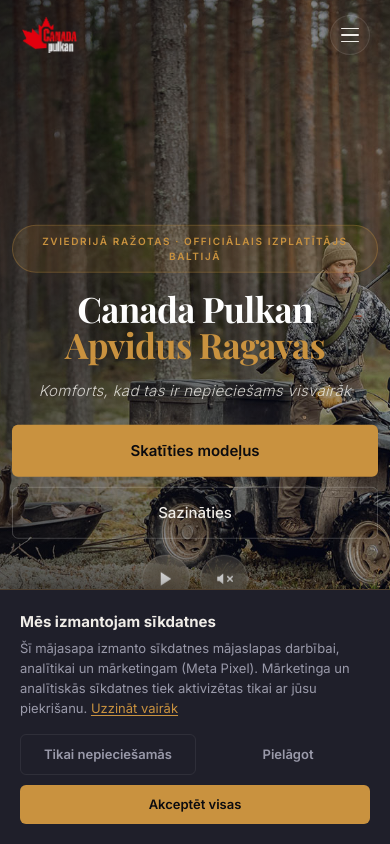
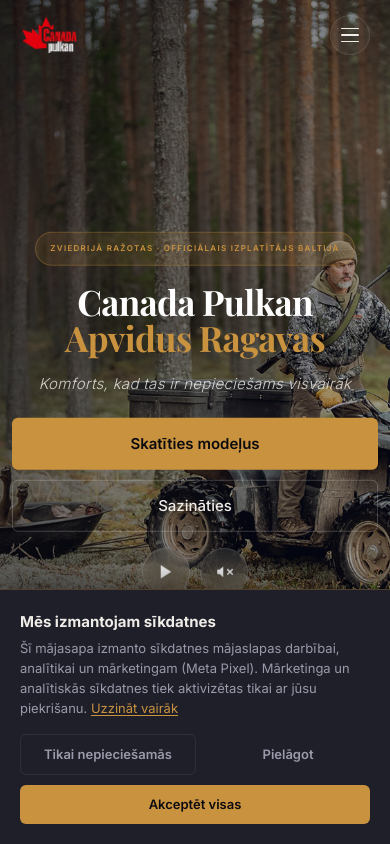
Before and after one commit to bighughub-lgtm/canadasleigh3, a React (Vite) app: page / in a window 390 px wide. Shown: the top 844 px of the page. Built offline with nearby package versions, Linux system fonts and the light colour scheme.

Commit message:
hero updates

```diff
--- a/src/components/Hero.css
+++ b/src/components/Hero.css
@@ -203,8 +203,10 @@
 
   .hero-label {
     max-width: 100%;
+    font-size: 8px;
+    letter-spacing: 0.16em;
+    line-height: 1.45;
     padding: 8px 14px;
-    line-height: 1.5;
     margin-bottom: 20px;
   }
 
@@ -256,7 +258,7 @@
   }
 
   .hero-label {
-    font-size: 10px;
+    font-size: 8px;
     letter-spacing: 0.16em;
     margin-bottom: 18px;
   }
```
